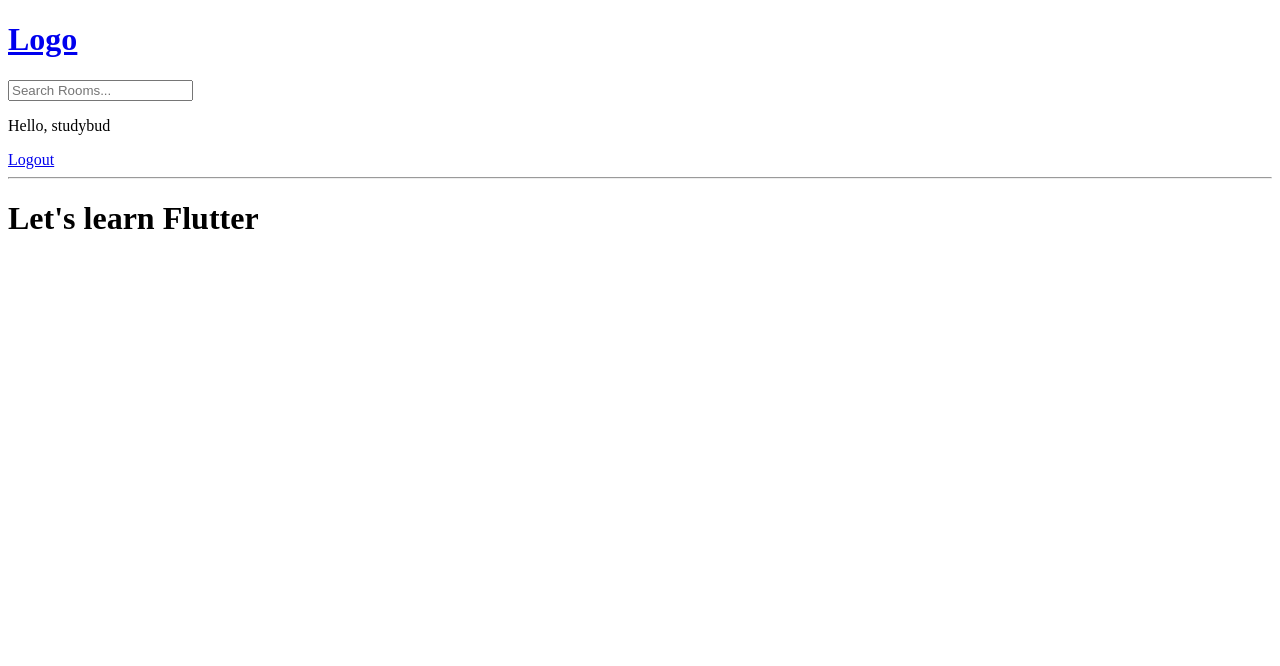
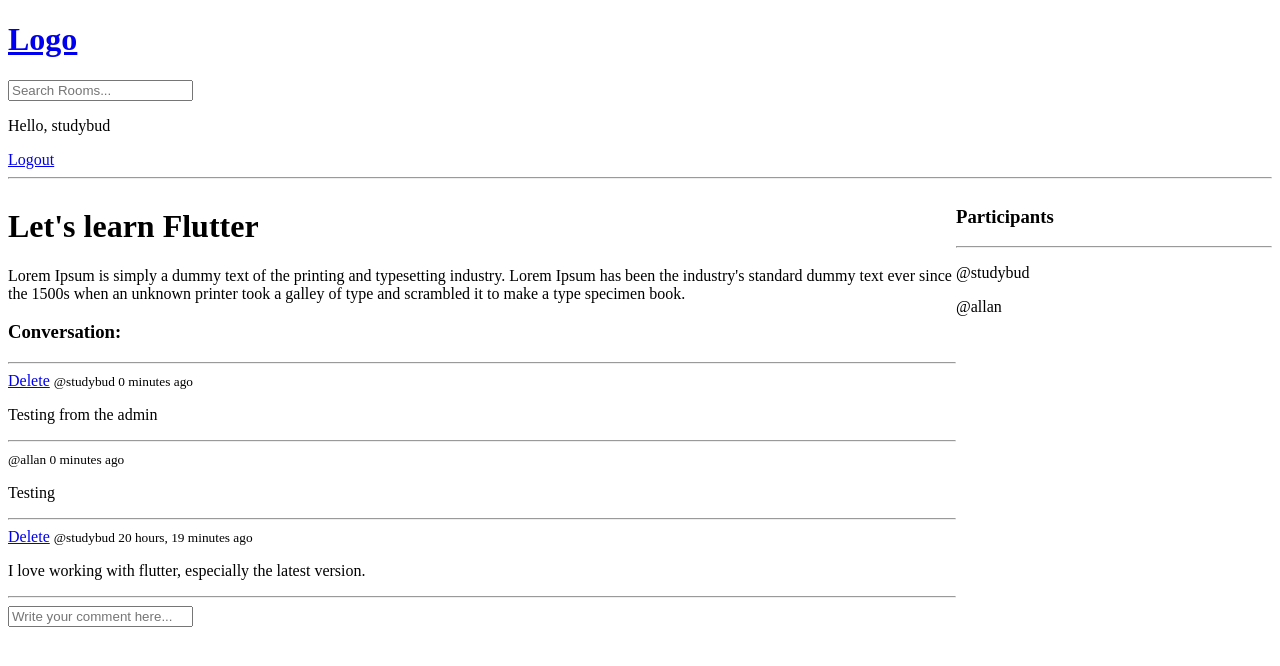
Before and after one commit to AThomas99/studybud, a Django app: page /room/1/ in a window 1280 px wide. Shown: the top 666 px of the page. Run offline with Django 4.2, Linux system fonts and the light colour scheme; a user stored in the database is signed in; data comes from the database, SQL or seed files in the repository; both versions use the stored data as it was after the commit.

Commit message:
CRUD on Chat Room Comment

```diff
--- a/base/models.py
+++ b/base/models.py
@@ -13,7 +13,7 @@ class Room(models.Model):
     topic = models.ForeignKey(Topic, on_delete=models.SET_NULL, null=True)
     name = models.CharField(max_length=200)
     description = models.TextField(null=True, blank=True)
-    # participants =
+    participants = models.ManyToManyField(User, related_name='participants', blank=True)
     updated = models.DateTimeField(auto_now=True)
     created = models.DateTimeField(auto_now_add=True)
 
--- a/base/templates/base/room.html
+++ b/base/templates/base/room.html
@@ -1,8 +1,54 @@
 <!-- Using template tag -->
 {% extends 'main.html' %}
 
+{% block content %}
+<style>
+    .room-container{
+        display: grid;
+        grid-template-columns: 3fr 1fr;
+    }
+</style>
+<div class="room-container">
+    <div>
+        <h1>{{room.name}}</h1>
 
-{% block content %}
-<h1>{{room.name}}</h1>
+        <p>{{ room.description }}</p>
+
+        <div class="comment-wrapper">
+            <h3>Conversation:</h3>
+            <hr>
+            {% for comment in comments %}
+                <div>
+                    {% if request.user == comment.user %}
+                    <a href="{% url 'delete-comment' comment.id  %}">Delete</a>
+                    {% endif %}
+                    <small>@{{comment.user}} {{comment.created|timesince }} ago</small>
+                    <p>{{ comment.body }}</p>
+                    <hr>
+                </div>
+            {% endfor %}
+        </div>
+
+        {% if request.user.is_authenticated %}
+        <div class="comment-form">
+            <form action="" method="post">
+                {% csrf_token %}
+                <input type="text" name="body" id="" placeholder="Write your comment here...">
+            </form>
+        </div>
+
+        {% endif %}
+    </div>
+<!-- Sidebar showing participants -->
+    <div>
+        <h3>Participants</h3>
+        <hr>
+        {% for participant in participants %}
+            <p>@{{participant.username}}</p>
+        {% endfor %}
+    </div>
+
+
+</div>
 
 {% endblock %}
--- a/base/urls.py
+++ b/base/urls.py
@@ -12,4 +12,5 @@ urlpatterns = [
     path('create-room/', views.createRoom, name="create-room"),
     path('update-room/<str:pk>/', views.updateRoom, name="update-room"),
     path('delete-room/<str:pk>/', views.deleteRoom, name="delete-room"),
+    path('delete-comment/<str:pk>/', views.deleteComment, name="delete-comment"),
 ]
--- a/base/views.py
+++ b/base/views.py
@@ -1,3 +1,4 @@
+from django.http import HttpResponse
 from django.shortcuts import render, redirect
 from django.contrib.auth.models import User
 from django.contrib import messages # using flash messages
@@ -6,7 +7,7 @@ from django.contrib.auth.decorators import login_required
 from django.contrib.auth.forms import UserCreationForm # Django user creation form
 from django.db.models import Q
 
-from .models import Room, Topic
+from .models import Room, Topic, Message
 from .forms import RoomForm
 
 # rooms = [
@@ -98,7 +99,23 @@ def home(request):
 
 def room(request, pk):
     room = Room.objects.get(id=pk)
-    context = {'room': room}
+    comments = room.message_set.all().order_by('-created')
+    participants = room.participants.all()
+    # Explanation:
+    # Filter all comments that are available in a specific room
+    # The 'message_set' comes from the model 'Message' which is the foreign key of model 'Room'
+
+    # Create Comment Form
+    if request.method == 'POST':
+        message = Message.objects.create(
+            user = request.user,
+            room = room,
+            body = request.POST.get('body'),
+        )
+        room.participants.add(request.user) # Add user on participants list once a user comments on a topic
+        return redirect('room', pk=room.id)
+
+    context = {'room': room, 'comments': comments, 'participants':participants}
     return render(request, 'base/room.html', context)
 
 
@@ -143,3 +160,16 @@ def deleteRoom(request, pk):
         room.delete() # delete the room on the database
         return redirect('home')
     return render(request, 'base/delete.html', {'obj': room})
+
+# Fundtion to comment room
+@login_required(login_url='login')
+def deleteComment(request, pk):
+    comment = Message.objects.get(id=pk)
+
+    # if request.method != comment.user:
+    #     return HttpResponse("You're not allowed here")
+
+    if request.method == 'POST':
+        comment.delete() # delete the room on the database
+        return redirect('home') # we will work on this URL routing later - so that it can redirect to room page
+    return render(request, 'base/delete.html', {'obj': comment})
```
Also changed, not shown: base/migrations/0003_alter_room_options_room_participants.py (added), db.sqlite3.
